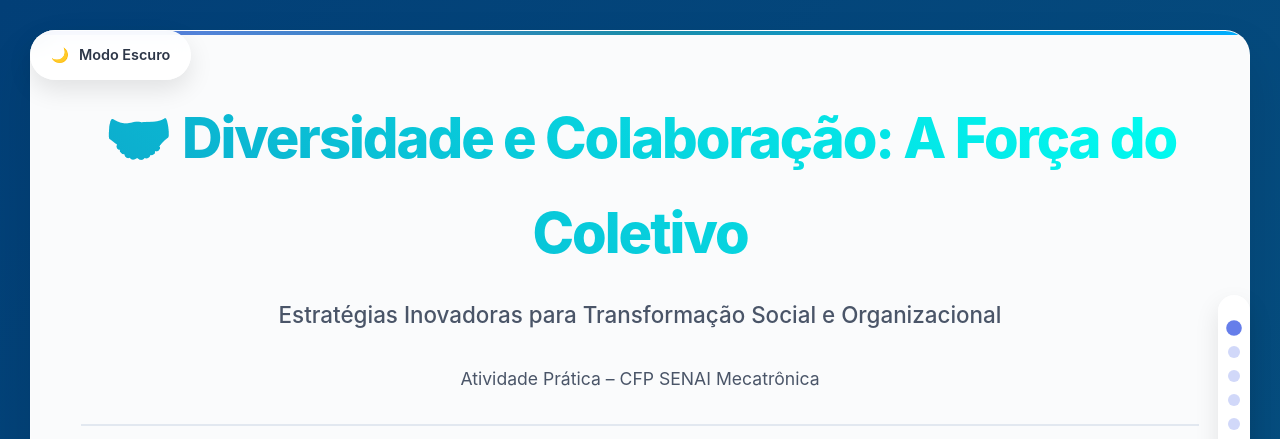
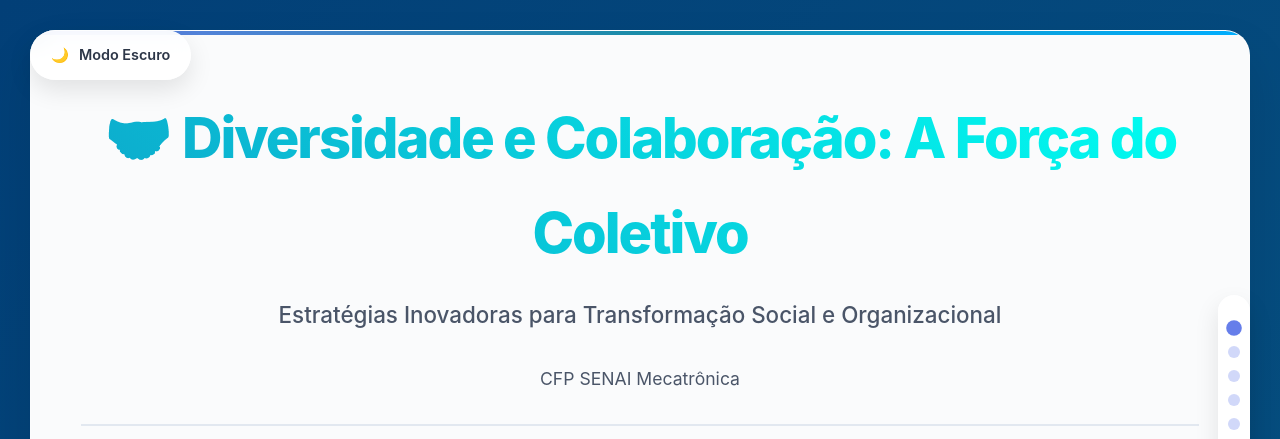
Before and after one commit to LegendaryRocketRaccoon/Trabalho-Diversidade-e-Colaboracao, a plain HTML site: page index.html in a window 1280 px wide. Shown: the top 439 px of the page. Drawn offline with Linux system fonts and the light colour scheme.

Commit message:
Update index.html

```diff
--- a/index.html
+++ b/index.html
@@ -838,7 +838,7 @@
             <h1>🤝 Diversidade e Colaboração: A Força do Coletivo</h1>
             <h2>Estratégias Inovadoras para Transformação Social e Organizacional</h2>
             <p style="font-size: 1.1rem; color: #4a5568; margin-bottom: 20px;">
-                Atividade Prática – CFP SENAI Mecatrônica
+                CFP SENAI Mecatrônica
             </p>
 
             <div class="course-info">
```
